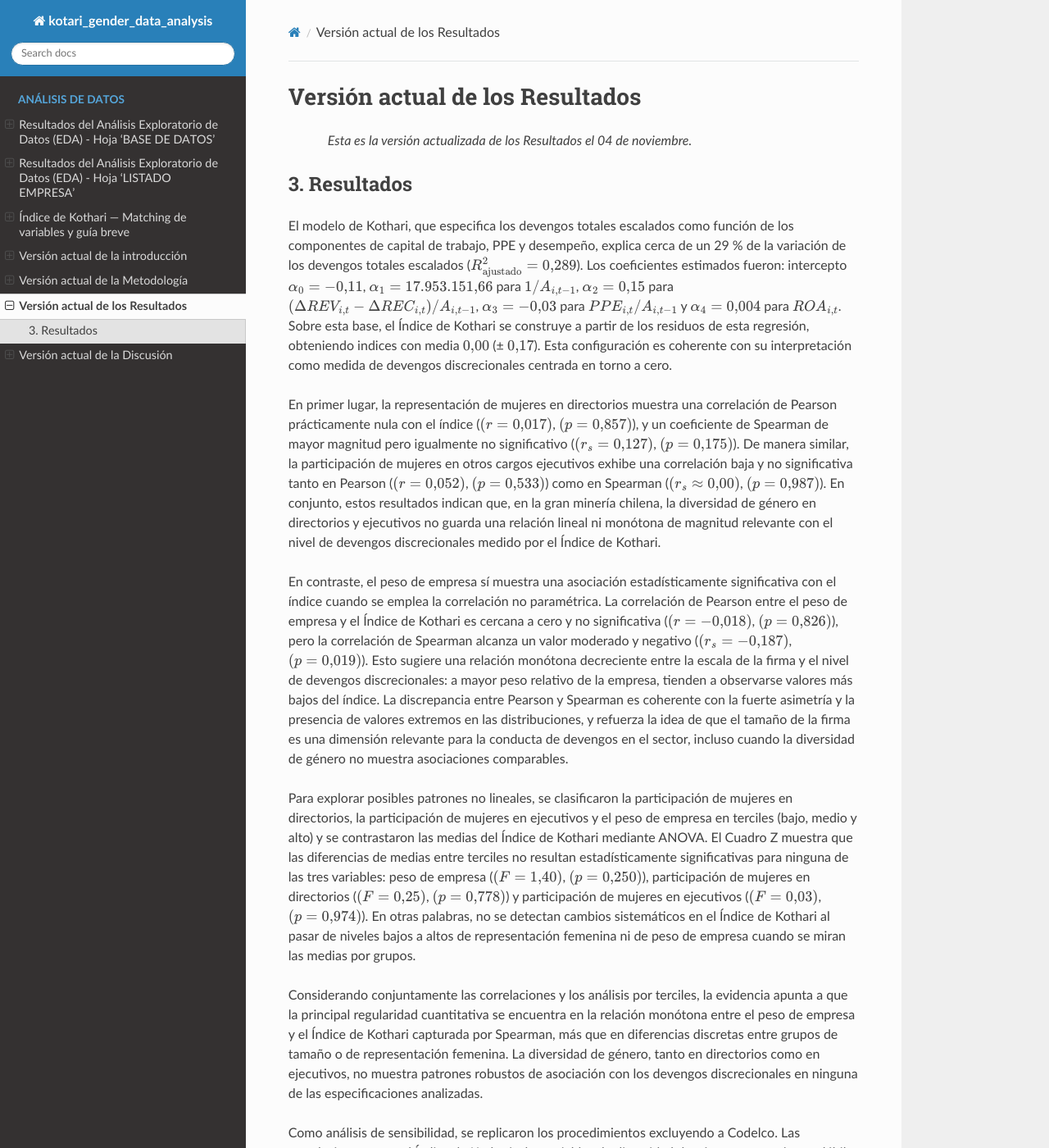
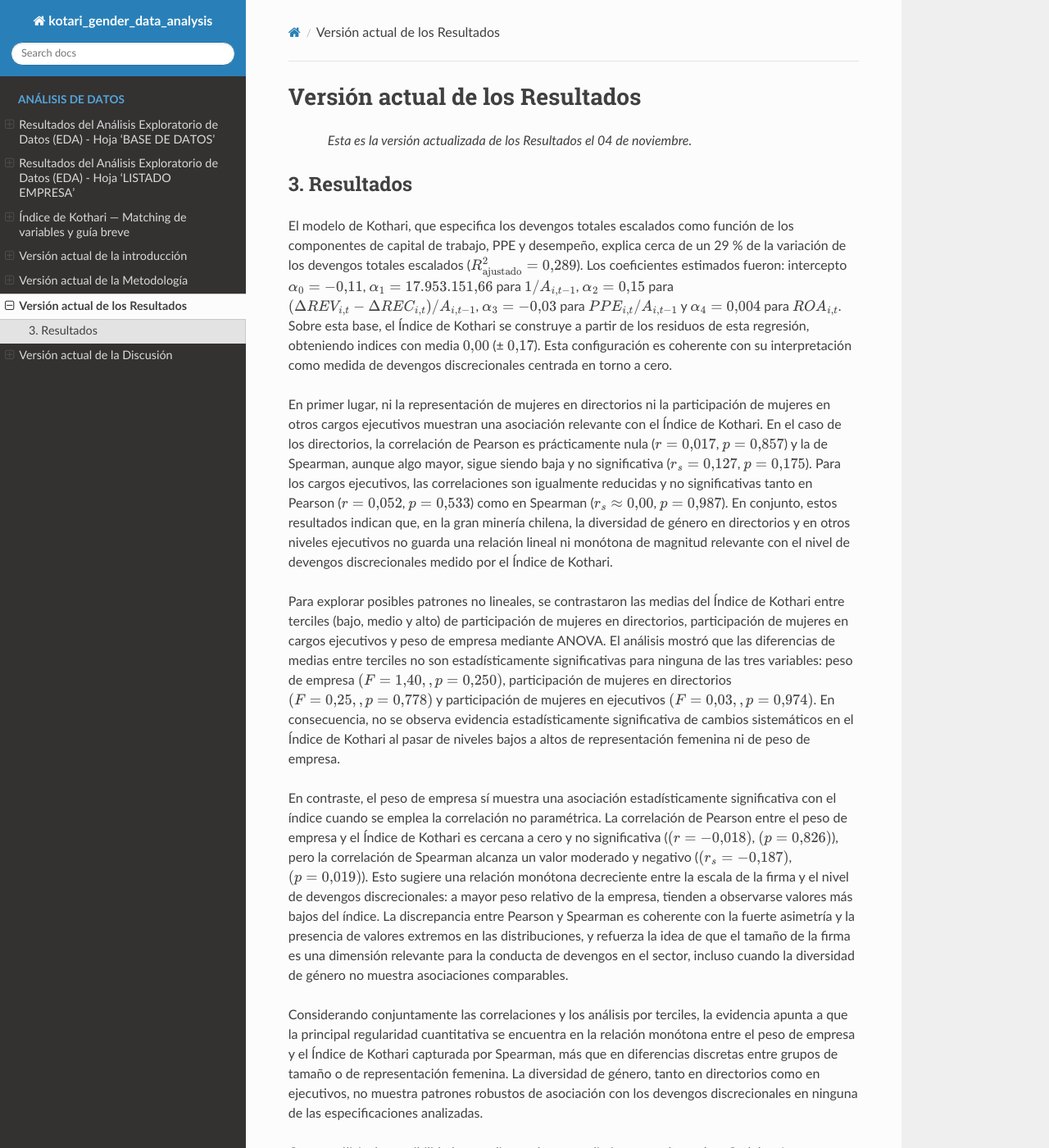
Before and after one commit to gabrielortegaproyectos/kotary_data_analysis, a Sphinx documentation site: the page built from docs/source/page_03_results.md, in a window 1280 px wide and 1400 px high. Shown: the whole window at 82% size. Built offline with Sphinx 7.4.7 and the Read the Docs theme 3.1.0, drawn with Linux system fonts in a browser that asks for light colours.

Commit message:
Refines analysis of gender diversity's association with the Kothari index in Chilean mining, clarifying statistical results and interpretations.

```diff
--- a/docs/source/page_03_results.md
+++ b/docs/source/page_03_results.md
@@ -6,11 +6,11 @@
 
 El modelo de Kothari, que especifica los devengos totales escalados como función de los componentes de capital de trabajo, PPE y desempeño, explica cerca de un 29 % de la variación de los devengos totales escalados ($R^2_{\text{ajustado}} = 0{,}289$). Los coeficientes estimados fueron: intercepto $\alpha_0 = -0{,}11$, $\alpha_1 = 17{.}953{.}151{,}66$ para $1/A_{i,t-1}$, $\alpha_2 = 0{,}15$ para $(\Delta REV_{i,t} - \Delta REC_{i,t})/A_{i,t-1}$, $\alpha_3 = -0{,}03$ para $PPE_{i,t}/A_{i,t-1}$ y $\alpha_4 = 0{,}004$ para $ROA_{i,t}$. Sobre esta base, el Índice de Kothari se construye a partir de los residuos de esta regresión, obteniendo indices con media $0{,}00$ (± $0{,}17$). Esta configuración es coherente con su interpretación como medida de devengos discrecionales centrada en torno a cero.
 
-En primer lugar, la representación de mujeres en directorios muestra una correlación de Pearson prácticamente nula con el índice ($(r = 0{,}017)$, $(p = 0{,}857)$), y un coeficiente de Spearman de mayor magnitud pero igualmente no significativo ($(r_s = 0{,}127)$, $(p = 0{,}175)$). De manera similar, la participación de mujeres en otros cargos ejecutivos exhibe una correlación baja y no significativa tanto en Pearson ($(r = 0{,}052)$, $(p = 0{,}533)$) como en Spearman ($(r_s \approx 0{,}00)$, $(p = 0{,}987)$). En conjunto, estos resultados indican que, en la gran minería chilena, la diversidad de género en directorios y ejecutivos no guarda una relación lineal ni monótona de magnitud relevante con el nivel de devengos discrecionales medido por el Índice de Kothari.
+En primer lugar, ni la representación de mujeres en directorios ni la participación de mujeres en otros cargos ejecutivos muestran una asociación relevante con el Índice de Kothari. En el caso de los directorios, la correlación de Pearson es prácticamente nula ($r = 0{,}017$, $p = 0{,}857$) y la de Spearman, aunque algo mayor, sigue siendo baja y no significativa ($r_s = 0{,}127$, $p = 0{,}175$). Para los cargos ejecutivos, las correlaciones son igualmente reducidas y no significativas tanto en Pearson ($r = 0{,}052$, $p = 0{,}533$) como en Spearman ($r_s \approx 0{,}00$, $p = 0{,}987$). En conjunto, estos resultados indican que, en la gran minería chilena, la diversidad de género en directorios y en otros niveles ejecutivos no guarda una relación lineal ni monótona de magnitud relevante con el nivel de devengos discrecionales medido por el Índice de Kothari.
+
+Para explorar posibles patrones no lineales, se contrastaron las medias del Índice de Kothari entre terciles (bajo, medio y alto) de participación de mujeres en directorios, participación de mujeres en cargos ejecutivos y peso de empresa mediante ANOVA. El análisis mostró que las diferencias de medias entre terciles no son estadísticamente significativas para ninguna de las tres variables: peso de empresa $(F = 1{,}40,, p = 0{,}250)$, participación de mujeres en directorios $(F = 0{,}25,, p = 0{,}778)$ y participación de mujeres en ejecutivos $(F = 0{,}03,, p = 0{,}974)$. En consecuencia, no se observa evidencia estadísticamente significativa de cambios sistemáticos en el Índice de Kothari al pasar de niveles bajos a altos de representación femenina ni de peso de empresa.
 
 En contraste, el peso de empresa sí muestra una asociación estadísticamente significativa con el índice cuando se emplea la correlación no paramétrica. La correlación de Pearson entre el peso de empresa y el Índice de Kothari es cercana a cero y no significativa ($(r = -0{,}018)$, $(p = 0{,}826)$), pero la correlación de Spearman alcanza un valor moderado y negativo ($(r_s = -0{,}187)$, $(p = 0{,}019)$). Esto sugiere una relación monótona decreciente entre la escala de la firma y el nivel de devengos discrecionales: a mayor peso relativo de la empresa, tienden a observarse valores más bajos del índice. La discrepancia entre Pearson y Spearman es coherente con la fuerte asimetría y la presencia de valores extremos en las distribuciones, y refuerza la idea de que el tamaño de la firma es una dimensión relevante para la conducta de devengos en el sector, incluso cuando la diversidad de género no muestra asociaciones comparables.
-
-Para explorar posibles patrones no lineales, se clasificaron la participación de mujeres en directorios, la participación de mujeres en ejecutivos y el peso de empresa en terciles (bajo, medio y alto) y se contrastaron las medias del Índice de Kothari mediante ANOVA. El Cuadro Z muestra que las diferencias de medias entre terciles no resultan estadísticamente significativas para ninguna de las tres variables: peso de empresa ($(F = 1{,}40)$, $(p = 0{,}250)$), participación de mujeres en directorios ($(F = 0{,}25)$, $(p = 0{,}778)$) y participación de mujeres en ejecutivos ($(F = 0{,}03)$, $(p = 0{,}974)$). En otras palabras, no se detectan cambios sistemáticos en el Índice de Kothari al pasar de niveles bajos a altos de representación femenina ni de peso de empresa cuando se miran las medias por grupos.
 
 Considerando conjuntamente las correlaciones y los análisis por terciles, la evidencia apunta a que la principal regularidad cuantitativa se encuentra en la relación monótona entre el peso de empresa y el Índice de Kothari capturada por Spearman, más que en diferencias discretas entre grupos de tamaño o de representación femenina. La diversidad de género, tanto en directorios como en ejecutivos, no muestra patrones robustos de asociación con los devengos discrecionales en ninguna de las especificaciones analizadas.
 
```
